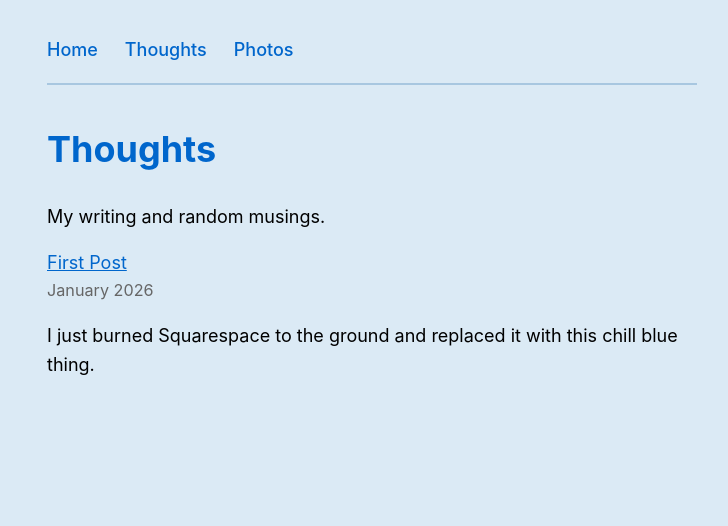
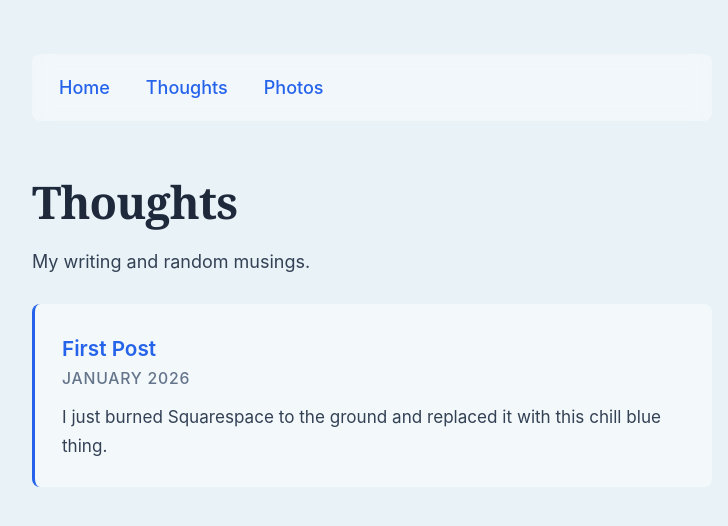
Before and after one commit to cugel2/cugel2.github.io, a plain HTML site: page thoughts.html in a window 1280 px wide. Shown: the whole page, without its empty margins (268-996 px from the left). Drawn offline with Linux system fonts and the light colour scheme.

Commit message:
Update design with refined minimalist style

```diff
--- a/style.css
+++ b/style.css
@@ -11,20 +11,22 @@ html {
 }
 
 body {
-  background-color: #dbeaf5; /* notebook paper blue */
-  color: #000;
+  background-color: #e8f2f7; /* softer blue */
+  color: #1a1a1a;
   font-family: -apple-system, system-ui, BlinkMacSystemFont, "Segoe UI", Roboto, "Helvetica Neue", Arial, sans-serif;
-  line-height: 1.6;
+  line-height: 1.7;
   margin: 0 auto;
-  padding: 2rem 1rem;
-  max-width: 650px;
+  padding: 3rem 1.5rem;
+  max-width: 680px;
 }
 
 /* Navigation */
 nav {
-  margin-bottom: 2rem;
-  padding-bottom: 1rem;
-  border-bottom: 2px solid #a8c7e0;
+  margin-bottom: 3rem;
+  padding: 1rem 1.5rem;
+  background: rgba(255, 255, 255, 0.4);
+  border-radius: 8px;
+  backdrop-filter: blur(10px);
 }
 
 nav ul {
@@ -32,44 +34,63 @@ nav ul {
   padding: 0;
   margin: 0;
   display: flex;
-  gap: 1.5rem;
+  gap: 2rem;
   flex-wrap: wrap;
 }
 
 nav a {
-  color: #0066cc;
+  color: #2563eb;
   text-decoration: none;
   font-weight: 500;
+  transition: all 0.2s ease;
+  padding: 0.25rem 0;
+  border-bottom: 2px solid transparent;
 }
 
 nav a:hover {
-  text-decoration: underline;
+  color: #1e40af;
+  border-bottom-color: #2563eb;
 }
 
-/* Header */
+/* Headers */
 h1 {
-  color: #0066cc;
+  font-family: Georgia, "Times New Roman", serif;
+  font-size: 2.5rem;
+  font-weight: 600;
+  color: #1e293b;
   margin-top: 0;
+  margin-bottom: 1rem;
+  line-height: 1.2;
+  letter-spacing: -0.02em;
 }
 
 h2 {
-  color: #0066cc;
-  margin-top: 2rem;
+  font-family: Georgia, "Times New Roman", serif;
+  font-size: 1.75rem;
+  font-weight: 600;
+  color: #334155;
+  margin-top: 3rem;
+  margin-bottom: 1rem;
+  line-height: 1.3;
 }
 
 /* Links */
 a {
-  color: #0066cc;
-  text-decoration: underline;
+  color: #2563eb;
+  text-decoration: none;
+  border-bottom: 1px solid #93c5fd;
+  transition: all 0.2s ease;
 }
 
 a:hover {
-  color: #004499;
+  color: #1e40af;
+  border-bottom-color: #2563eb;
 }
 
 /* Content */
 p {
-  margin-bottom: 1em;
+  margin-bottom: 1.5em;
+  color: #334155;
 }
 
 /* Post list */
@@ -79,43 +100,77 @@ p {
 }
 
 .post-list li {
-  margin-bottom: 1rem;
-  padding-bottom: 1rem;
-  border-bottom: 1px solid #a8c7e0;
+  margin-bottom: 1.5rem;
+  padding: 1.5rem;
+  background: rgba(255, 255, 255, 0.5);
+  border-radius: 8px;
+  border-left: 3px solid #2563eb;
+  transition: all 0.2s ease;
+}
+
+.post-list li:hover {
+  background: rgba(255, 255, 255, 0.7);
+  transform: translateX(4px);
 }
 
 .post-list li:last-child {
+  margin-bottom: 0;
+}
+
+.post-list a {
+  font-size: 1.15rem;
+  font-weight: 600;
   border-bottom: none;
 }
 
+.post-list p {
+  margin-top: 0.5rem;
+  margin-bottom: 0;
+  font-size: 0.95rem;
+}
+
 .post-date {
-  color: #666;
-  font-size: 0.9rem;
+  color: #64748b;
+  font-size: 0.875rem;
+  font-weight: 500;
+  text-transform: uppercase;
+  letter-spacing: 0.05em;
 }
 
 /* Photo gallery */
 .photo-grid {
   display: grid;
-  grid-template-columns: repeat(auto-fill, minmax(200px, 1fr));
-  gap: 1rem;
-  margin-top: 1rem;
+  grid-template-columns: repeat(auto-fill, minmax(220px, 1fr));
+  gap: 1.25rem;
+  margin-top: 1.5rem;
 }
 
 .photo-grid img {
   width: 100%;
-  height: 200px;
+  height: 220px;
   object-fit: cover;
-  border-radius: 4px;
-  border: 2px solid #a8c7e0;
+  border-radius: 8px;
+  box-shadow: 0 2px 8px rgba(0, 0, 0, 0.1);
+  transition: all 0.2s ease;
 }
 
 .photo-grid img:hover {
-  border-color: #0066cc;
+  transform: translateY(-4px);
+  box-shadow: 0 4px 16px rgba(0, 0, 0, 0.15);
 }
 
 /* Back link */
 .back-link {
-  margin-top: 2rem;
-  padding-top: 1rem;
-  border-top: 1px solid #a8c7e0;
+  margin-top: 3rem;
+  padding-top: 1.5rem;
+  border-top: 1px solid rgba(148, 163, 184, 0.3);
 }
+
+.back-link a {
+  font-size: 0.95rem;
+  color: #64748b;
+}
+
+.back-link a:hover {
+  color: #2563eb;
+}
--- a/thoughts.html
+++ b/thoughts.html
@@ -4,15 +4,15 @@
   <meta charset="UTF-8">
   <meta name="viewport" content="width=device-width, initial-scale=1">
   <title>Thoughts - John Braybrooke</title>
-  <link rel="stylesheet" href="/style.css">
+  <link rel="stylesheet" href="style.css">
 </head>
 <body>
 
   <nav>
     <ul>
-      <li><a href="/">Home</a></li>
-      <li><a href="/thoughts.html">Thoughts</a></li>
-      <li><a href="/photos.html">Photos</a></li>
+      <li><a href="index.html">Home</a></li>
+      <li><a href="thoughts.html">Thoughts</a></li>
+      <li><a href="photos.html">Photos</a></li>
     </ul>
   </nav>
 
@@ -21,7 +21,7 @@
 
   <ul class="post-list">
     <li>
-      <a href="/posts/first-post.html">First Post</a>
+      <a href="posts/first-post.html">First Post</a>
       <div class="post-date">January 2026</div>
       <p>I just burned Squarespace to the ground and replaced it with this chill blue thing.</p>
     </li>
```
Also changed, not shown: index.html (+5 -5 lines), photos.html (+6 -6 lines), posts/first-post.html (+5 -5 lines).
